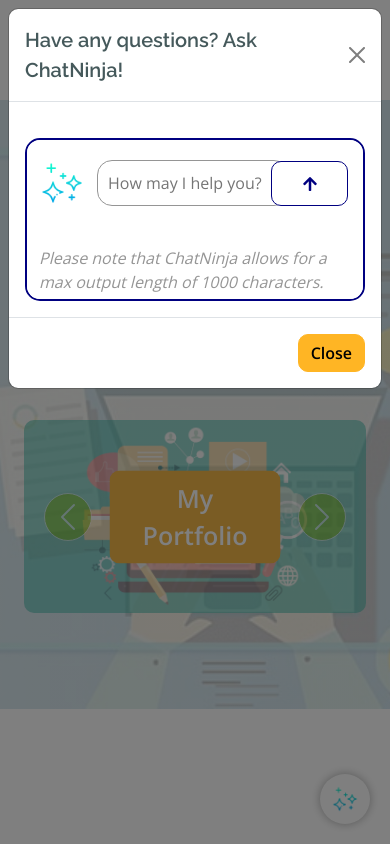
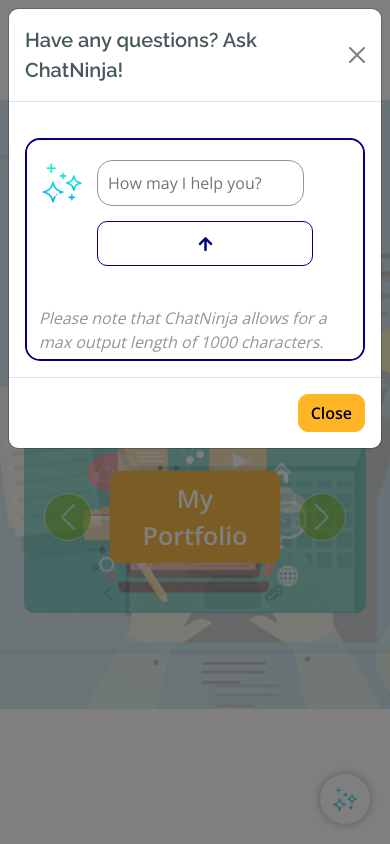
Before and after one commit to Sadliquid/My-Webpage, a Flask app: page / in a window 390 px wide, after a click that opens the changed part. Run offline with Flask 2, Linux system fonts and the light colour scheme; data that the repository does not hold is empty; some libraries are stand-ins or nearby versions.

Commit message:
Fixed resizing bug for ChatNinja Modal

```diff
--- a/static/style.css
+++ b/static/style.css
@@ -746,9 +746,10 @@
     border-radius: 15px;
     padding: 10px;
     width: 80%;
+    margin-right: 10px;
 }
 
-@media only screen and (max-width: 991px) {
+@media only screen and (max-width: 990px) {
     #prompt {
         width: 65%;
     }
@@ -794,6 +795,61 @@
     justify-content: right;
 }
 
+@media only screen and (max-width: 470px) {
+    #submitPromptButton {
+        margin-top: 50px;
+        margin-left: auto;
+        margin-right: auto;
+        justify-content: center;
+        width: 100%;
+    }
+    #prompt {
+        width: 78%;
+    }
+}
+
+@media only screen and (max-width: 450px) {
+    #prompt {
+        width: 76%;
+    }
+}
+
+@media only screen and (max-width: 430px) {
+    #prompt {
+        width: 74%;
+    }
+}
+
+@media only screen and (max-width: 410px) {
+    #prompt {
+        width: 72%;
+    }
+}
+
+@media only screen and (max-width: 390px) {
+    #prompt {
+        width: 70%;
+    }
+}
+
+@media only screen and (max-width: 370px) {
+    #prompt {
+        width: 68%;
+    }
+}
+
+@media only screen and (max-width: 350px) {
+    #prompt {
+        width: 66%;
+    }
+}
+
+@media only screen and (max-width: 330px) {
+    #prompt {
+        width: 64%;
+    }
+}
+
 #submitArrow {
     margin-left: 25px;
     color: navy;
```
